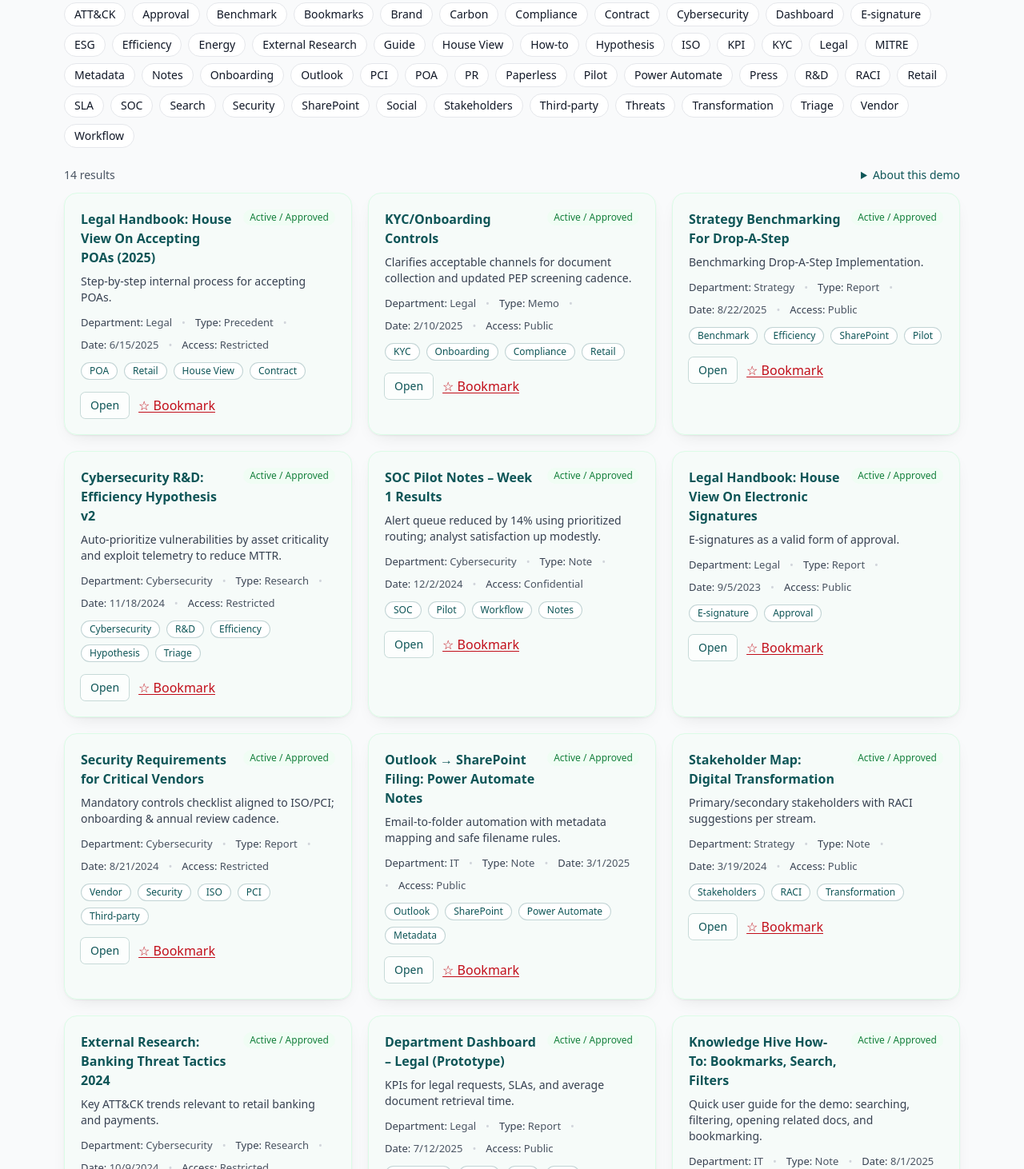
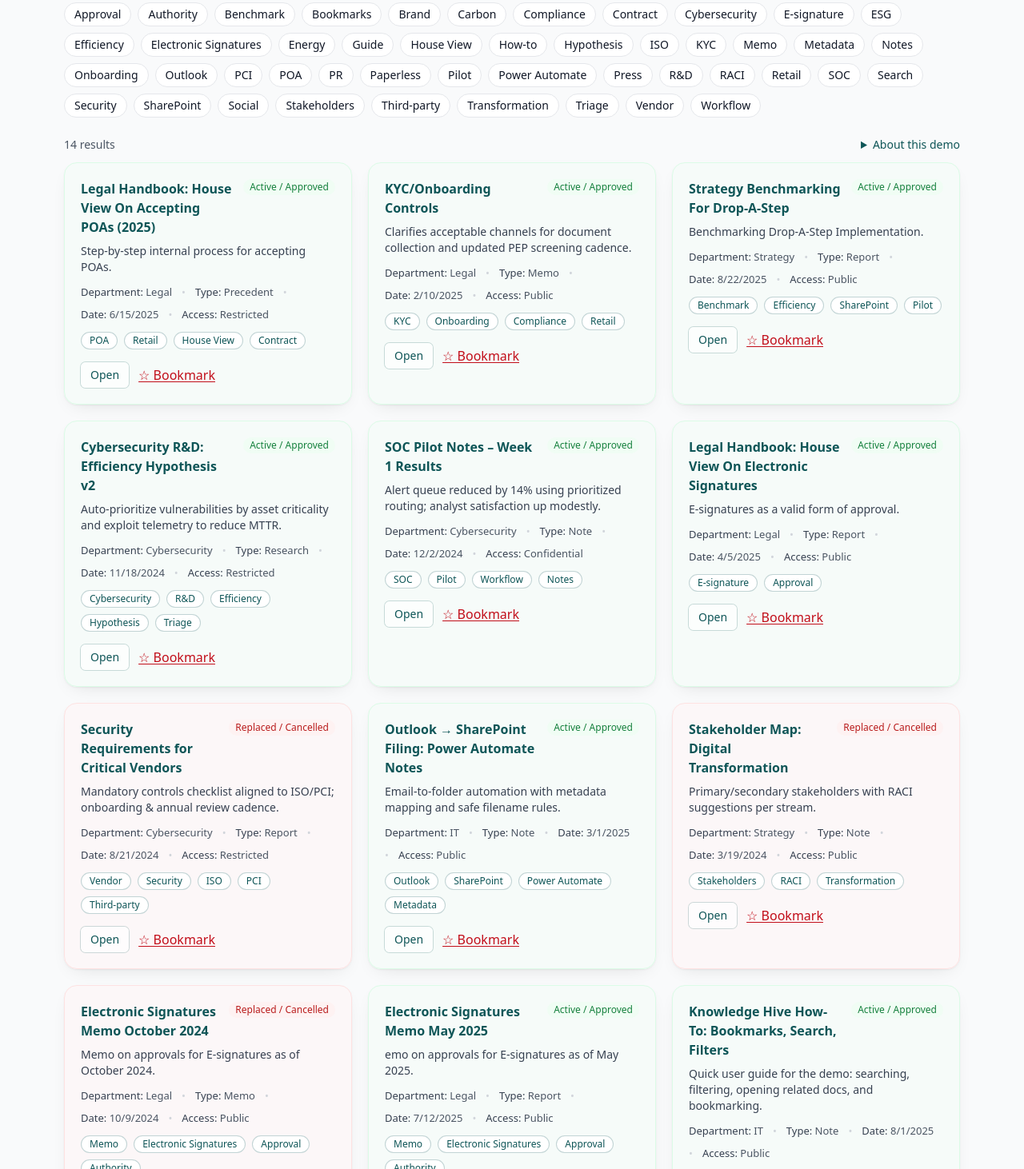
Before and after one commit to HeshamBucheeri/nbb-knowledge-hive, a React (Vite) app in the folder nbb-knowledge-hive/nbb-knowledge-hive/: page / in a window 1280 px wide. Shown: the part 268-1730 px from the top of the page at 80% size. Built offline with nearby package versions, Linux system fonts and the light colour scheme.

Commit message:
Update mock.ts

```diff
--- a/nbb-knowledge-hive/nbb-knowledge-hive/src/data/mock.ts
+++ b/nbb-knowledge-hive/nbb-knowledge-hive/src/data/mock.ts
@@ -1,6 +1,6 @@
 import type { Doc } from "../utils/search";
 
-export const MOCK_DOCS: Doc[] = [
+export const MOCK_DOCS: (Doc & { status?: string })[] = [
   {
     id: "H-001",
     title: "Legal Handbook: House View On Accepting POAs (2025)",
@@ -11,6 +11,7 @@ export const MOCK_DOCS: Doc[] = [
     tags: ["POA", "Retail", "House View", "Contract"],
     stakeholders: ["Legal", "Compliance", "Retail"],
     access: "Restricted",
+    status: "Active / Approved",
     content:
       "Template table for what to accept and not to accept when receiving a POA request.",
     relatedIds: ["H-007", "H-010"]
@@ -26,6 +27,7 @@ export const MOCK_DOCS: Doc[] = [
     tags: ["KYC", "Onboarding", "Compliance", "Retail"],
     stakeholders: ["Legal", "Retail Ops", "Compliance"],
     access: "Public",
+    status: "Active / Approved",
     content:
       "WhatsApp collection is disallowed. Use approved channels via SharePoint forms or secure email gateways. Adds expiry checks and exception logging.",
     relatedIds: ["H-008"]
@@ -40,6 +42,7 @@ export const MOCK_DOCS: Doc[] = [
     tags: ["Benchmark", "Efficiency", "SharePoint", "Pilot"],
     stakeholders: ["Strategy", "Operations"],
     access: "Public",
+    status: "Active / Approved",
     content:
       "Average filing time dropped from 48s to 19s; misfiling reduced by 72% across Legal/IT/Ops cohorts during a 4-week pilot.",
     relatedIds: ["H-008", "H-011"]
@@ -55,6 +58,7 @@ export const MOCK_DOCS: Doc[] = [
     tags: ["Cybersecurity", "R&D", "Efficiency", "Hypothesis", "Triage"],
     stakeholders: ["GCEO Office", "SOC", "Infra"],
     access: "Restricted",
+    status: "Active / Approved",
     content:
       "Design an A/B pilot: prioritized ticket routing vs. FIFO. Measure queue depth, SLA breach rate, and analyst handoff time.",
     relatedIds: ["H-005", "H-010"]
@@ -70,6 +74,7 @@ export const MOCK_DOCS: Doc[] = [
     tags: ["SOC", "Pilot", "Workflow", "Notes"],
     stakeholders: ["SOC", "Infra"],
     access: "Confidential",
+    status: "Active / Approved",
     content:
       "Observations: reduced re-open rate, fewer duplicate tickets. Risks: over-prioritization of specific assets; calibration needed.",
     relatedIds: ["H-004"]
@@ -80,10 +85,11 @@ export const MOCK_DOCS: Doc[] = [
     summary: "E-signatures as a valid form of approval.",
     department: "Legal",
     type: "Report",
-    date: "2023-09-05",
+    date: "2025-04-05",
     tags: ["E-signature", "Approval"],
     stakeholders: ["Legal"],
     access: "Public",
+    status: "Active / Approved",
     content:
       "The courts now recognize electronic signatures as a valid form of approval. We will now recognize electronic signatures as acceptable provided we flag forgery risk when giving this advice.",
     relatedIds: []
@@ -99,9 +105,10 @@ export const MOCK_DOCS: Doc[] = [
     tags: ["Vendor", "Security", "ISO", "PCI", "Third-party"],
     stakeholders: ["GCEO Office", "Procurement", "Legal"],
     access: "Restricted",
+    status: "Replaced / Cancelled",
     content:
       "CSPM evidence, SOC2/ISO recency, incident reporting SLAs, breach drill participation, and encryption at rest/in transit verification.",
-    relatedIds: ["H-001", "H-010"]
+    relatedIds: ["H-001"]
   },
   {
     id: "H-008",
@@ -114,6 +121,7 @@ export const MOCK_DOCS: Doc[] = [
     tags: ["Outlook", "SharePoint", "Power Automate", "Metadata"],
     stakeholders: ["IT"],
     access: "Public",
+    status: "Active / Approved",
     content:
       "Trigger on new emails from approved senders; extract subject/tags; map to department libraries; sanitize names; log audit entries.",
     relatedIds: ["H-002", "H-003"]
@@ -128,38 +136,41 @@ export const MOCK_DOCS: Doc[] = [
     tags: ["Stakeholders", "RACI", "Transformation"],
     stakeholders: ["GCTO", "COO", "Strategy"],
     access: "Public",
+    status: "Replaced / Cancelled",
     content:
       "Keeps an up-to-date matrix for governance streams and escalation paths; aligns with program board cadence.",
-    relatedIds: ["H-003", "H-011"]
+    relatedIds: ["H-003"]
   },
   {
     id: "H-010",
-    title: "External Research: Banking Threat Tactics 2024",
-    summary: "Key ATT&CK trends relevant to retail banking and payments.",
-    department: "Cybersecurity",
-    type: "Research",
+    title: "Electronic Signatures Memo October 2024",
+    summary: "Memo on approvals for E-signatures as of October 2024.",
+    department: "Legal",
+    type: "Memo",
     date: "2024-10-09",
-    tags: ["External Research", "MITRE", "ATT&CK", "Threats"],
-    stakeholders: ["CISO Office"],
-    access: "Restricted",
+    tags: ["Memo", "Electronic Signatures", "Approval", "Authority"],
+    stakeholders: ["GCEO Office", "Legal", "Compliance"],
+    access: "Public",
+    status: "Replaced / Cancelled",
     content:
-      "Initial access via phishing and privilege escalation remain dominant. Recommends controls tuning and quarterly staff refreshers.",
-    relatedIds: ["H-001", "H-004", "H-007"]
+      "Memo on approvals for E-signatures as of October 2024",
+    relatedIds: ["H-011"]
   },
   {
     id: "H-011",
-    title: "Department Dashboard – Legal (Prototype)",
+    title: "Electronic Signatures Memo May 2025",
     summary:
-      "KPIs for legal requests, SLAs, and average document retrieval time.",
+      "emo on approvals for E-signatures as of May 2025.",
     department: "Legal",
     type: "Report",
     date: "2025-07-12",
-    tags: ["Dashboard", "Legal", "KPI", "SLA"],
+    tags: ["Memo", "Electronic Signatures", "Approval", "Authority"],
     stakeholders: ["Legal"],
     access: "Public",
+    status: "Active / Approved",
     content:
-      "Open matters, cycle time per request class, retrieval time (current 22s; target 15s), and ageing buckets.",
-    relatedIds: ["H-002", "H-003"]
+      "Memo on approvals for E-signatures as of May 2025.",
+    relatedIds: ["H-010"]
   },
   {
     id: "H-012",
@@ -172,10 +183,11 @@ export const MOCK_DOCS: Doc[] = [
     tags: ["How-to", "Guide", "Search", "Bookmarks"],
     stakeholders: ["All Staff"],
     access: "Public",
+    status: "Active / Approved",
     content:
       "Use the top search for keywords; filter by department, type, access, date, or tags. Open a result to view details and related items; use ☆ to bookmark.",
     relatedIds: ["H-008"]
-  }, // ← this comma was missing
+  },
   {
     id: "H-013",
     title: "Sustainability Dashboard — ESG KPIs (Pilot)",
@@ -187,6 +199,7 @@ export const MOCK_DOCS: Doc[] = [
     tags: ["ESG", "Carbon", "Paperless", "Energy"],
     stakeholders: ["Sustainability", "Operations", "Facilities"],
     access: "Public",
+    status: "Active / Approved",
     content:
       "Tracks Scope 2 electricity usage, % e-statements vs. paper, and HVAC optimization progress. Notes next steps for vendor disclosures.",
     relatedIds: ["H-003", "H-006"]
@@ -202,6 +215,7 @@ export const MOCK_DOCS: Doc[] = [
     tags: ["Press", "PR", "Brand", "Social"],
     stakeholders: ["Corporate Communications", "Legal", "Executive Office"],
     access: "Public",
+    status: "Replaced / Cancelled",
     content:
       "Defines drafting → review → approval steps, mandatory legal sign-off, and media inquiry handling. Includes template press release structure.",
     relatedIds: ["H-002", "H-011"]
```
